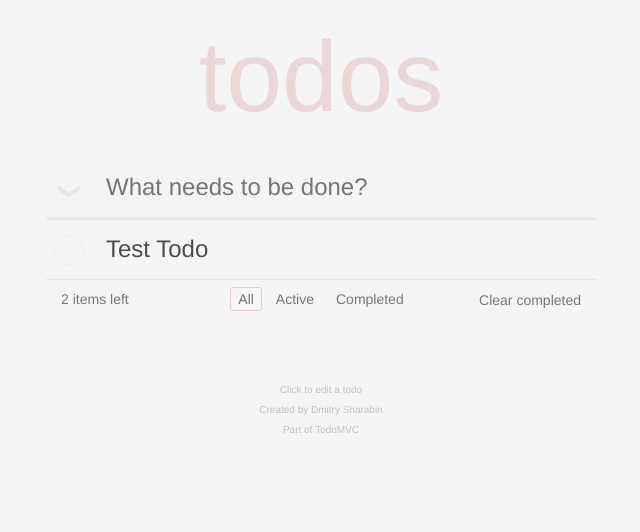
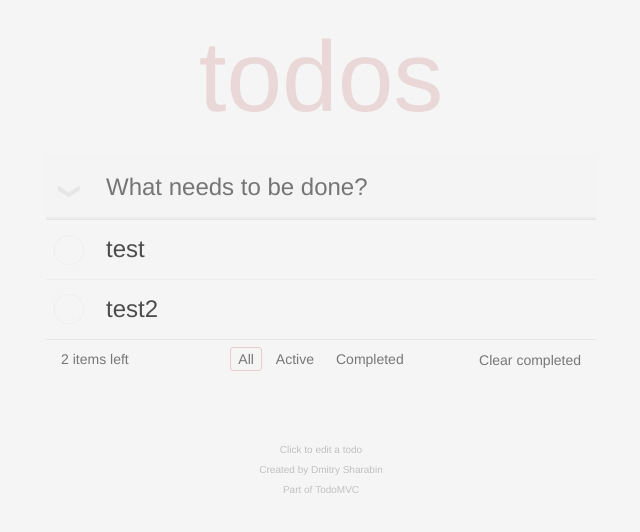
Before and after one commit to mserhatyuksel/React-Todo, a React (Create React App) app: page / in a window 1280 px wide. Shown: the top 532 px of the page, without its empty margins (319-959 px from the left). Built offline with nearby package versions, Linux system fonts and the light colour scheme.

Commit message:
States moved to App.js and added completion and deletion features

```diff
--- a/src/App.js
+++ b/src/App.js
@@ -4,14 +4,56 @@ import Input from "./components/Input";
 import TodoList from "./components/TodoList";
 import Footer from "./components/Footer";
 function App() {
-    const [todos, setTodos] = useState(["Test Todo"]);
+    const [todos, setTodos] = useState([
+        { id: 1, todo: "test", isCompleted: false },
+        { id: 2, todo: "test2", isCompleted: false },
+    ]);
+    const [input, setInput] = useState("");
+
     const addTodo = (todo) => {
         setTodos([...todos, todo]);
     };
+    const onSubmitTodo = (e) => {
+        e.preventDefault();
+        setTodos([
+            ...todos,
+            {
+                id: todos.length + 1,
+                todo: input,
+                isCompleted: false,
+            },
+        ]);
+        setInput("");
+    };
+    const onChangeInput = (e) => {
+        setInput(e.target.value);
+    };
+    const onChangeTodo = (todo) => {
+        // const temp = ;
+        setTodos(
+            todos.map((item) => {
+                return item.id === todo.id
+                    ? { ...item, isCompleted: !item.isCompleted }
+                    : item;
+            })
+        );
+    };
+    const deleteHandler = (todo) => {
+        setTodos(todos.filter((item) => item.id !== todo.id));
+    };
     return (
         <div className="App">
-            <Input addTodo={addTodo} />
-            <TodoList todos={todos} />
+            <Input
+                addTodo={addTodo}
+                value={input}
+                onSubmitTodo={onSubmitTodo}
+                onChangeInput={onChangeInput}
+            />
+            <TodoList
+                todos={todos}
+                onChangeTodo={onChangeTodo}
+                deleteHandler={deleteHandler}
+            />
             <Filters />
             <Footer />
         </div>
--- a/src/components/Input/index.jsx
+++ b/src/components/Input/index.jsx
@@ -1,23 +1,13 @@
-import { useState } from "react";
-
-const Input = ({ addTodo }) => {
-    const [input, setInput] = useState("");
-    const submitHandler = (e) => {
-        e.preventDefault();
-        addTodo(input);
-        setInput("");
-    };
+const Input = ({ value, onSubmitTodo, onChangeInput }) => {
     return (
         <header className="header">
             <h1 className="title">todos</h1>
-            <form onSubmit={submitHandler}>
+            <form onSubmit={onSubmitTodo}>
                 <input
                     className="new-todo"
                     placeholder="What needs to be done?"
-                    value={input}
-                    onChange={(e) => {
-                        setInput(e.target.value);
-                    }}
+                    value={value}
+                    onChange={onChangeInput}
                     autoFocus
                 />
             </form>
--- a/src/components/TodoList/index.jsx
+++ b/src/components/TodoList/index.jsx
@@ -1,21 +1,30 @@
-import React from "react";
-
-const TodoList = ({ todos }) => {
+const TodoList = ({ todos, onChangeTodo, deleteHandler }) => {
     return (
         <section className="main">
             <input className="toggle-all" type="checkbox" />
             <label htmlFor="toggle-all">Mark all as complete</label>
 
             <ul className="todo-list">
-                {todos.map((todo, i) => {
-                  // className="completed"
-                   return <li key={i} >
-                        <div className="view">
-                            <input className="toggle" type="checkbox" />
-                            <label>{todo}</label>
-                            <button className="destroy"></button>
-                        </div>
-                    </li>;
+                {todos.map((todo) => {
+                    return (
+                        <li
+                            key={todo.id}
+                            className={todo.isCompleted ? "completed" : ""}
+                        >
+                            <div className="view">
+                                <input
+                                    className="toggle"
+                                    type="checkbox"
+                                    onClick={() => onChangeTodo(todo)}
+                                />
+                                <label>{todo.todo}</label>
+                                <button
+                                    className="destroy"
+                                    onClick={() => deleteHandler(todo)}
+                                ></button>
+                            </div>
+                        </li>
+                    );
                 })}
             </ul>
         </section>
```
